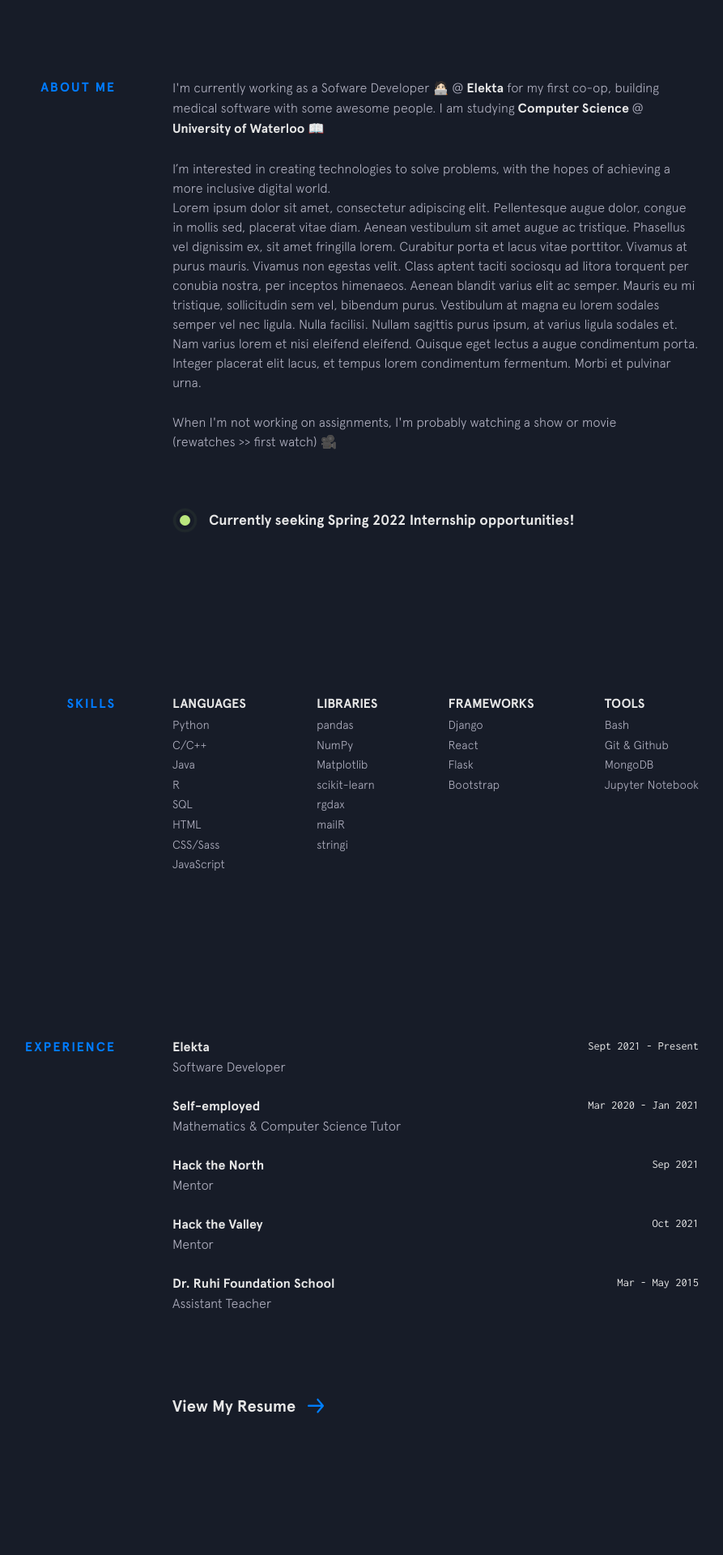
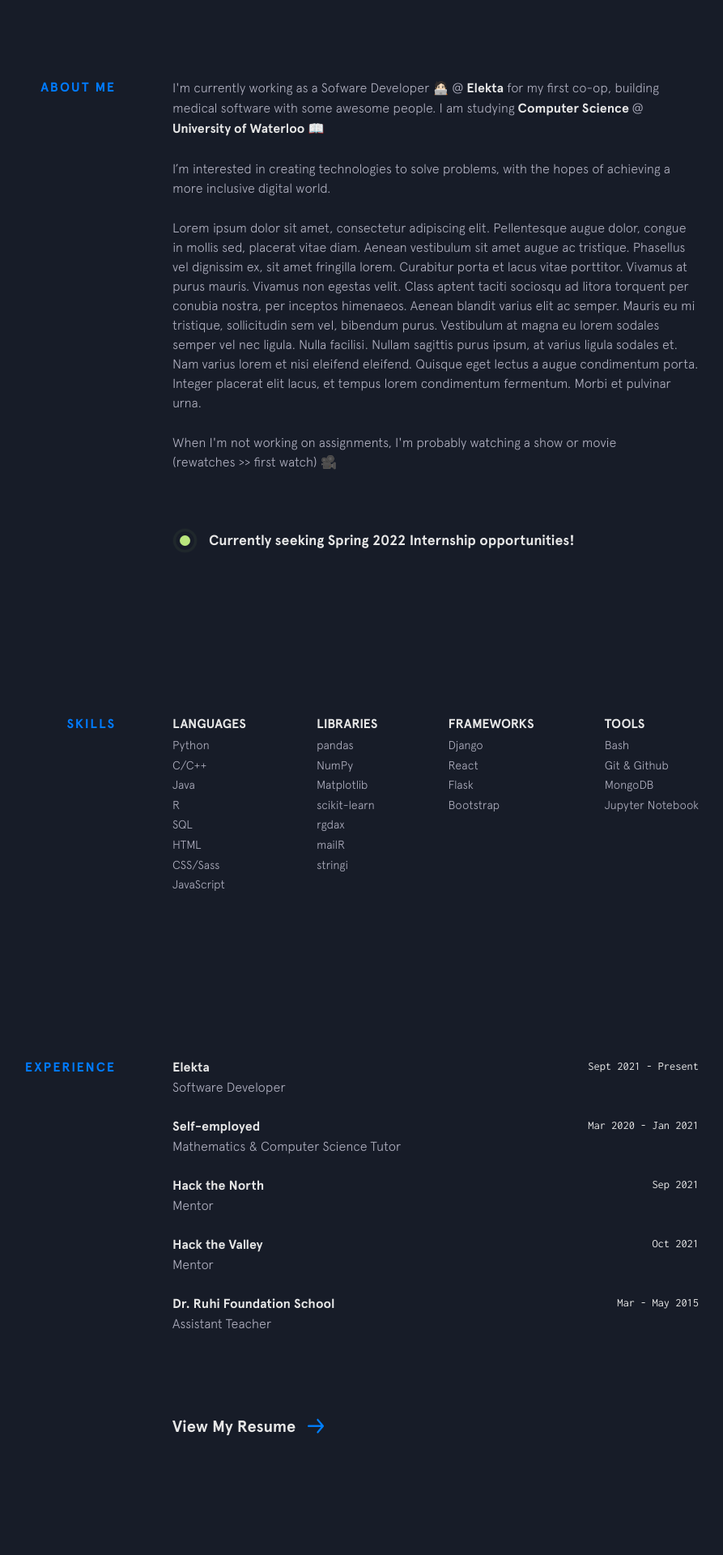
Before and after one commit to rohanxminocha/personal-website-v1, a Jekyll site: the page built from index.html, in a window 1280 px wide. Shown: the part 904-2824 px from the top of the page at 81% size, without its empty margins (237-1130 px from the left). Built offline with Jekyll 4.4.1, drawn with Linux system fonts in a browser that asks for light colours; nearby versions of some CDN libraries.

Commit message:
Update background.html

```diff
--- a/_includes/background.html
+++ b/_includes/background.html
@@ -1,22 +1,12 @@
 <section class="section background">
   <div class="section__title">About Me</div>
   <div class="section__content">
-    <p>
-      I'm currently working as a Sofware Developer 🧑🏻‍💻 @
+    <p>I'm currently working as a Sofware Developer 🧑🏻‍💻 @
       <a class="underline-link" href="https://www.elekta.com/" target="_blank">Elekta</a> for my first co-op, building medical software with some awesome people. I am studying <strong>Computer Science</strong> @
-      <a class="underline-link" href="https://cs.uwaterloo.ca/" target="_blank">University of Waterloo</a> 📖
-    </p>
-
-    <p>
-      I’m interested in creating technologies to solve problems, with the hopes of achieving a more inclusive digital world.<br>
-
-      Lorem ipsum dolor sit amet, consectetur adipiscing elit. Pellentesque augue dolor, congue in mollis sed, placerat vitae diam. Aenean vestibulum sit amet augue ac tristique. Phasellus vel dignissim ex, sit amet fringilla lorem. Curabitur porta et lacus vitae porttitor. Vivamus at purus mauris. Vivamus non egestas velit. Class aptent taciti sociosqu ad litora torquent per conubia nostra, per inceptos himenaeos. Aenean blandit varius elit ac semper. Mauris eu mi tristique, sollicitudin sem vel, bibendum purus. Vestibulum at magna eu lorem sodales semper vel nec ligula. Nulla facilisi. Nullam sagittis purus ipsum, at varius ligula sodales et. Nam varius lorem et nisi eleifend eleifend. Quisque eget lectus a augue condimentum porta. Integer placerat elit lacus, et tempus lorem condimentum fermentum. Morbi et pulvinar urna.
-    </p>
-
-    <p>
-      When I'm not working on assignments, I'm probably watching a show or movie <br>(rewatches >> first watch) 🎥
-    </p>
-
+      <a class="underline-link" href="https://cs.uwaterloo.ca/" target="_blank">University of Waterloo</a> 📖</p>
+    <p>I’m interested in creating technologies to solve problems, with the hopes of achieving a more inclusive digital world.</p>
+    <p>Lorem ipsum dolor sit amet, consectetur adipiscing elit. Pellentesque augue dolor, congue in mollis sed, placerat vitae diam. Aenean vestibulum sit amet augue ac tristique. Phasellus vel dignissim ex, sit amet fringilla lorem. Curabitur porta et lacus vitae porttitor. Vivamus at purus mauris. Vivamus non egestas velit. Class aptent taciti sociosqu ad litora torquent per conubia nostra, per inceptos himenaeos. Aenean blandit varius elit ac semper. Mauris eu mi tristique, sollicitudin sem vel, bibendum purus. Vestibulum at magna eu lorem sodales semper vel nec ligula. Nulla facilisi. Nullam sagittis purus ipsum, at varius ligula sodales et. Nam varius lorem et nisi eleifend eleifend. Quisque eget lectus a augue condimentum porta. Integer placerat elit lacus, et tempus lorem condimentum fermentum. Morbi et pulvinar urna.</p>
+    <p>When I'm not working on assignments, I'm probably watching a show or movie <br>(rewatches >> first watch) 🎥</p>
     {% include employment-status.html %}
   </div>
 </section>
```
